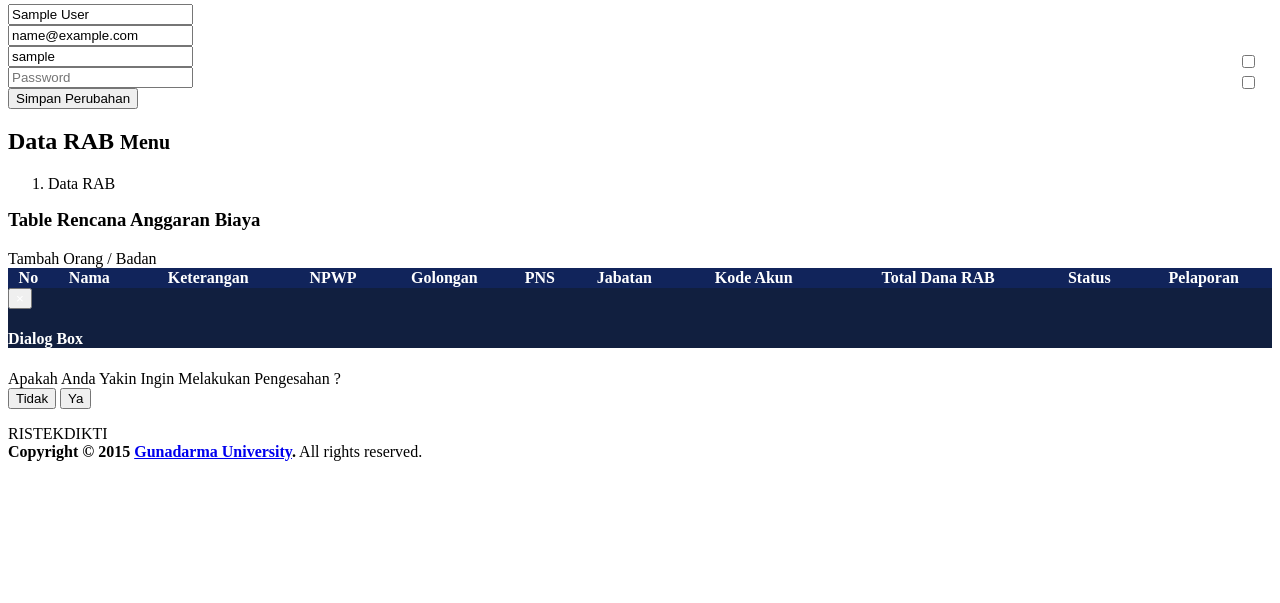
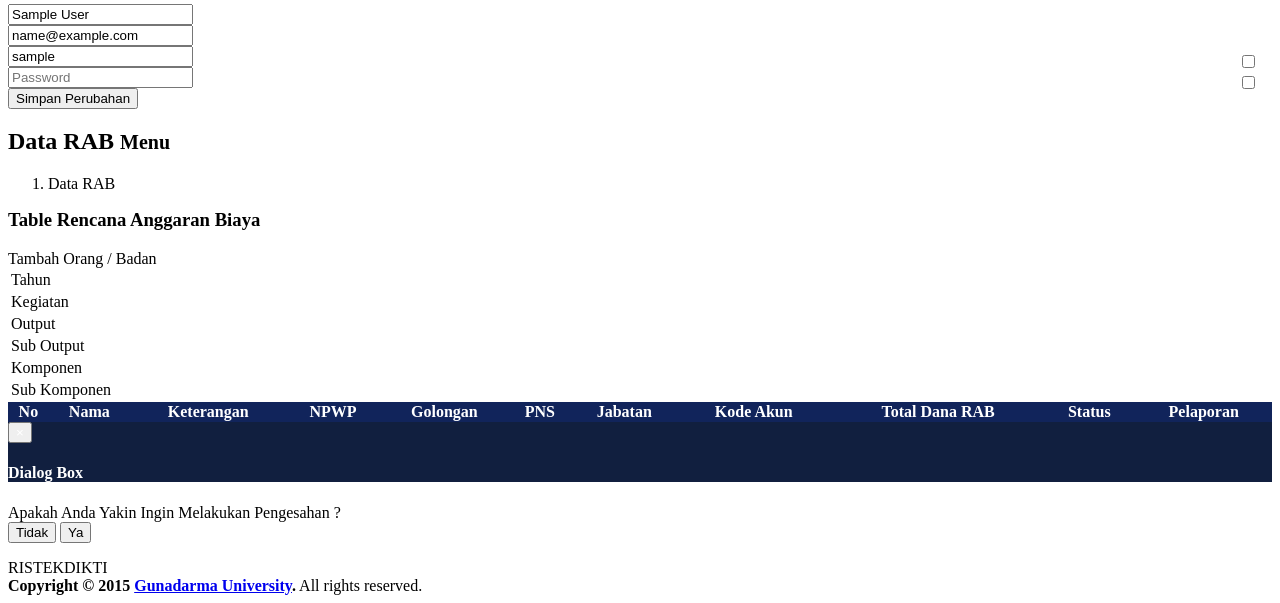
Before and after one commit to datadigicore/siprisdik, a PHP site: the page made by view/content/rabdetail.php in a window 1280 px wide. Shown: the part 386-989 px from the top of the page. Before the commit the page ends 847 px from the top, so only its background shows below. Run offline with PHP 8.4, Linux system fonts and the light colour scheme; the visitor is signed in with stand-in values (Sample User, id 1); the template is opened without the code that fills it: most values are stand-ins (such as "Sample title", 1, 10 or a date in 2020); lists and menus that the app fills with data are empty.

Commit message:
Update RAB

```diff
--- a/isi.php
+++ b/isi.php
@@ -56,6 +56,8 @@
             include ('view/content/rab-orang-add.php');
           }else{
             $id_rab_view = $data[2];
+            $view = $mdl_rab->getview($id_rab_view);
+            $datarkakl = $mdl_rab->getrkaklfull($view);
             include ('view/content/rabdetail.php');
           }
           break;
@@ -97,6 +99,7 @@
             include ('view/content/rab-orang-add.php');
           }else{
             $id_rab_view = $data[2];
+            $view = $mdl_rab->getview($id_rab_view);
             include ('view/content/rabdetail.php');
           }
           break;
--- a/view/content/rabdetail.php
+++ b/view/content/rabdetail.php
@@ -24,6 +24,32 @@
                 <i class="icon fa fa-warning"></i><?php echo $_POST['message']; ?>
               </div>
             <?php endif ?>
+            <table class="display table table-bordered table-striped" style="width:750px">
+              <tr>
+                <td class="col-md-1"><label>Tahun</label></td>
+                <td class="col-md-2"><label><?php echo $datarkakl[0]->THANG?></label></td>
+              </tr>
+              <tr>
+                <td><label>Kegiatan</label></td>
+                <td class="col-md-2"><label><?php echo $datarkakl[0]->NMGIAT?></label></td>
+              </tr>
+              <tr>
+                <td><label>Output</label></td>
+                <td class="col-md-2"><label><?php echo $datarkakl[0]->NMOUTPUT?></label></td>
+              </tr>
+              <tr>
+                <td><label>Sub Output</label></td>
+                <td class="col-md-2"><label><?php echo $datarkakl[0]->NMSOUTPUT?></label></td>
+              </tr>
+              <tr>
+                <td><label>Komponen</label></td>
+                <td class="col-md-2"><label><?php echo $datarkakl[0]->NMKMPNEN?></label></td>
+              </tr>
+              <tr>
+                <td><label>Sub Komponen</label></td>
+                <td class="col-md-2"><label><?php echo $datarkakl[0]->NmSkmpnen?></label></td>
+              </tr>
+            </table>
             <table id="table" class="display nowrap table table-bordered table-striped" cellspacing="0" width="100%">
               <thead style="background-color:#11245B;color:white;">
                 <tr>
```
Also changed, not shown: core/rab/proses_rab.php (+5 -6 lines), model/modelRab.php (+25 -0 lines), view/content/rab.php (+4 -4 lines).
